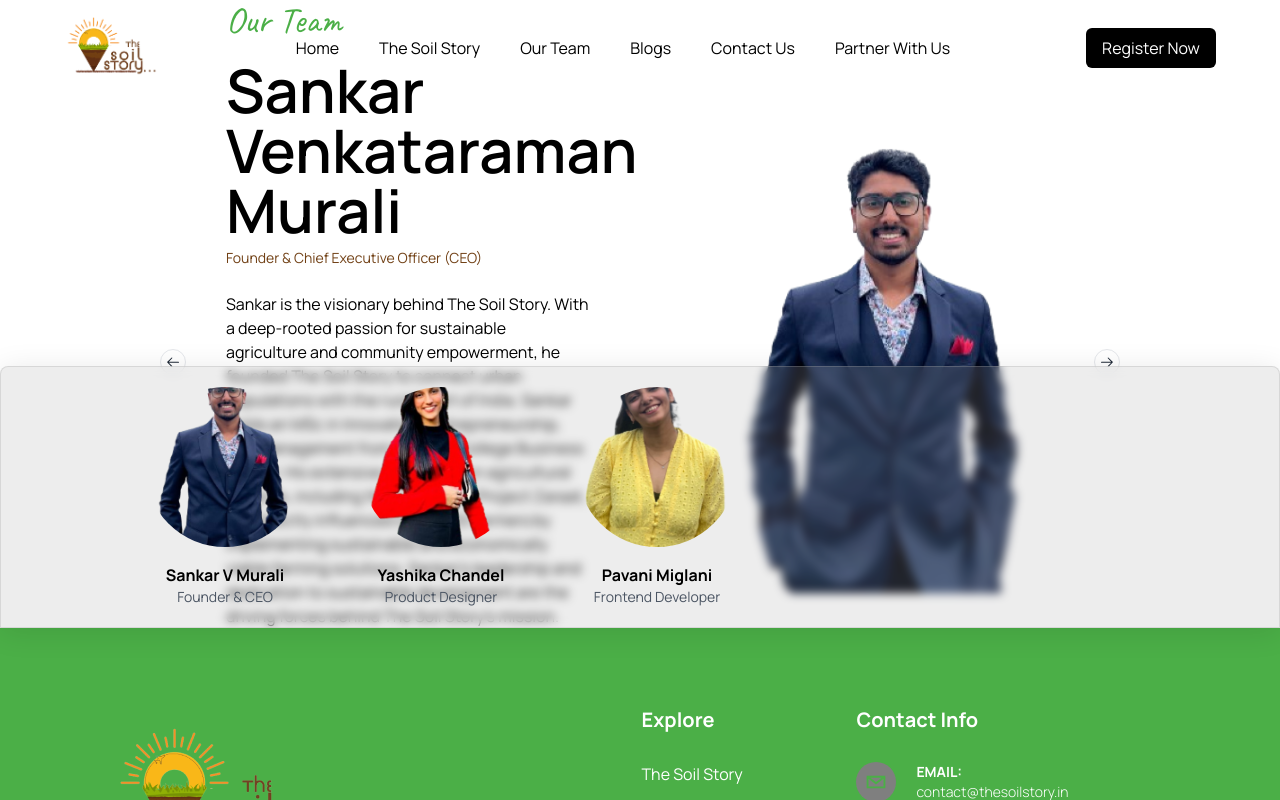
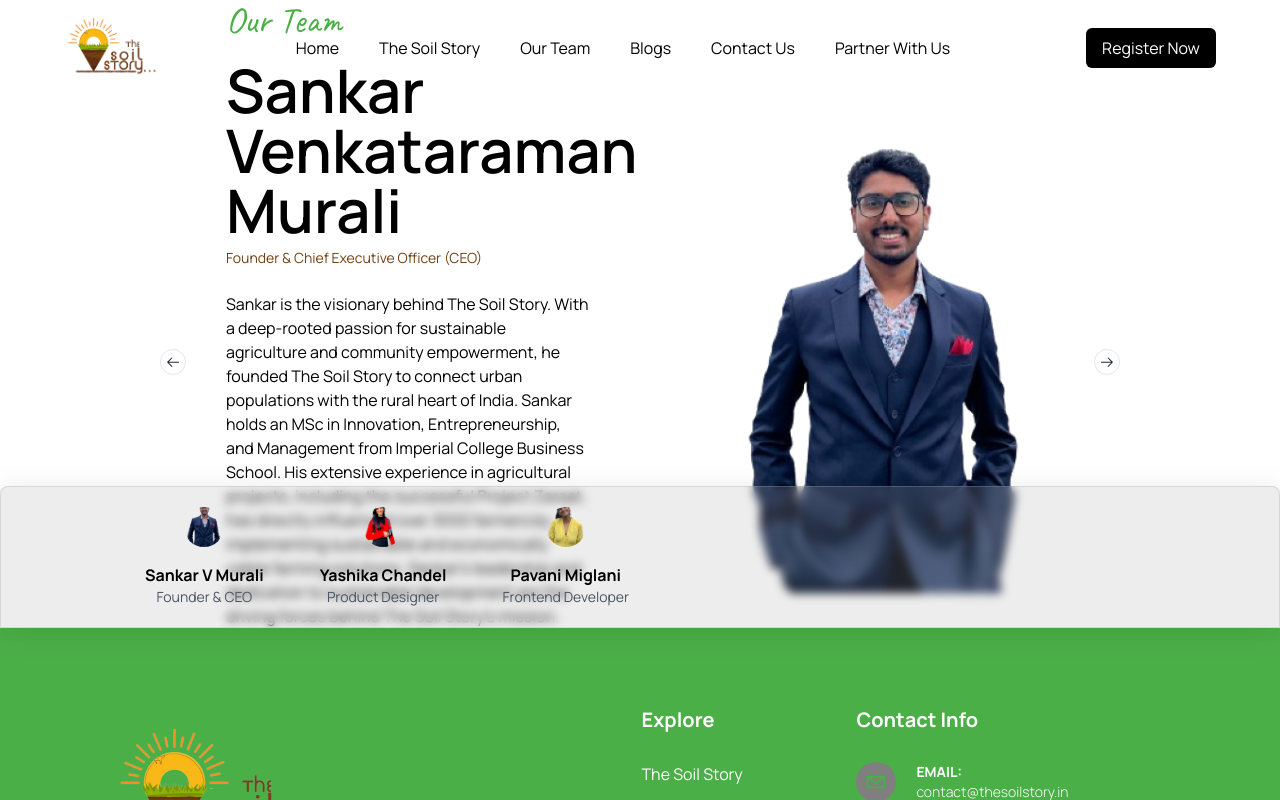
Before and after one commit to celestialeo/thesoilstory, a React (Vite) app: page /team in a window 1280 px wide. Shown: the top 800 px of the page. Built offline with nearby package versions, Linux system fonts and the light colour scheme.

Commit message:
team edits

```diff
--- a/src/components/Team/Team.jsx
+++ b/src/components/Team/Team.jsx
@@ -90,7 +90,7 @@ function Team() {
                   <img
                     src={data?.image}
                     alt={data?.shortName}
-                    className="w-40 h-40 rounded-full object-cover mx-auto"
+                    className="w-10 h-10 rounded-full object-cover mx-auto"
                   />
                   <div className="font-bold mt-4">{data?.shortName}</div>
                   <div className="text-gray-600 text-sm">{data?.shortTag}</div>
```
